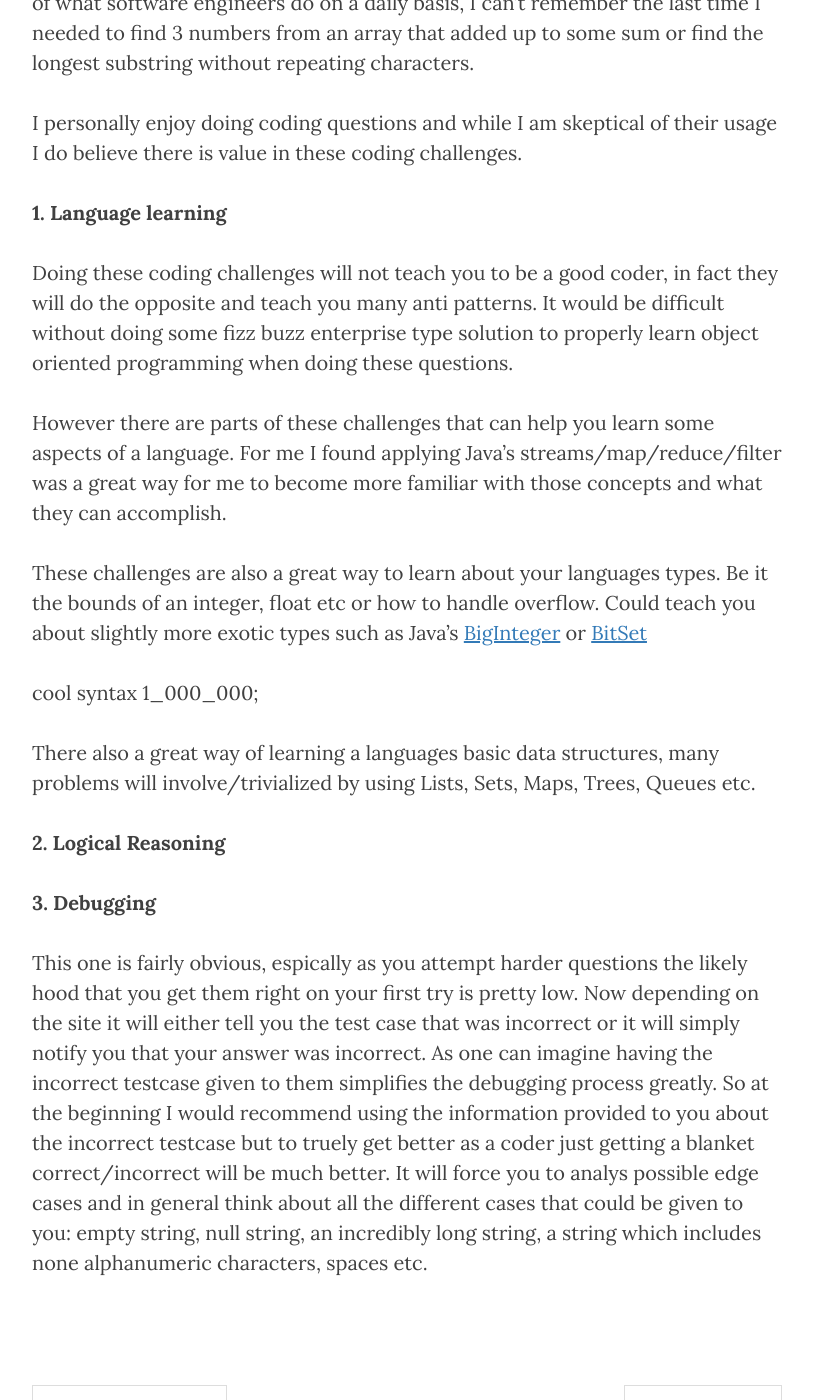
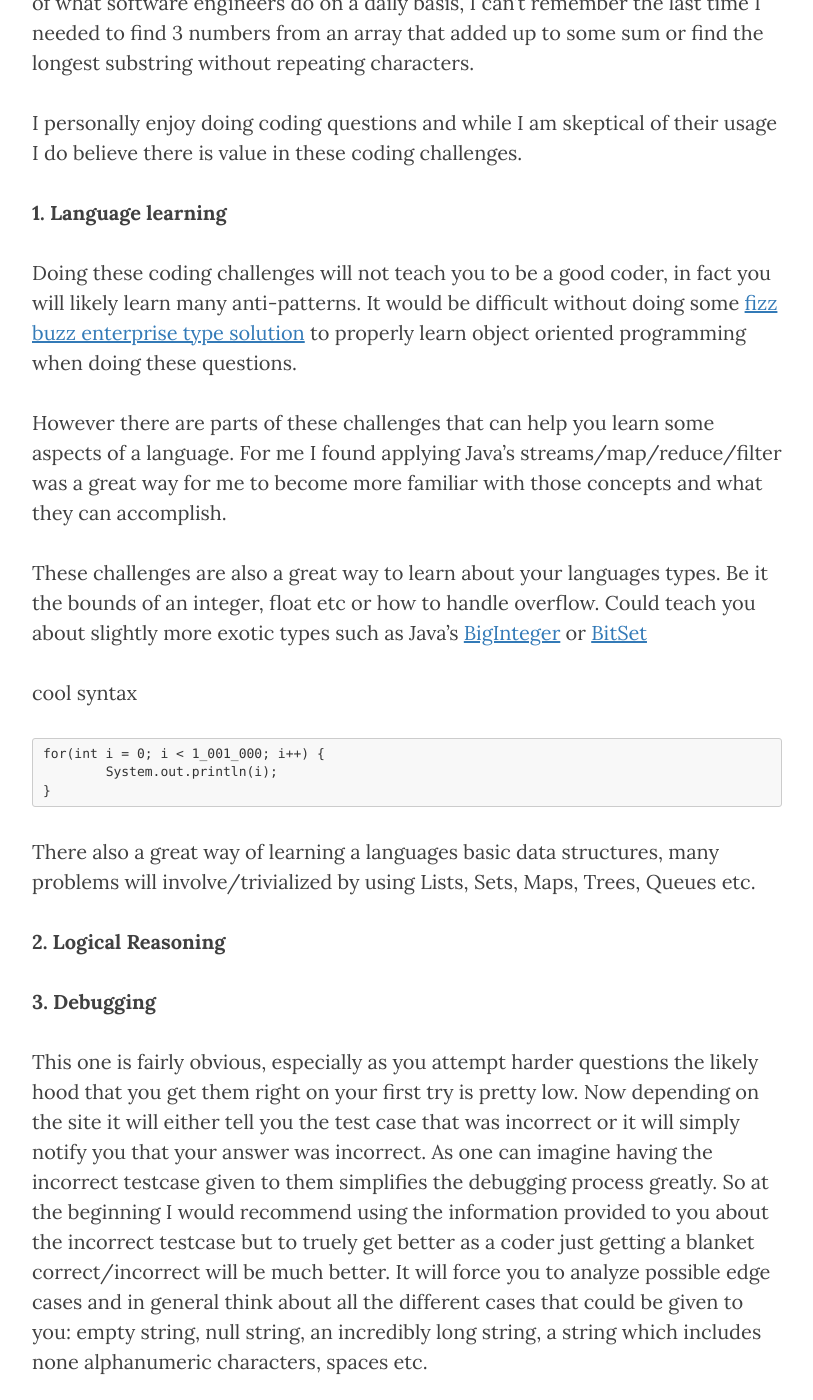
Before and after one commit to kwojcicki/kwojcicki.github.io, a Jekyll site: the page built from _posts/2019-03-23-CODING-CHALLENGES.md, in a window 1280 px wide and 1400 px high, scrolled down 1064 px. Shown: the whole window, without its empty margins (233-1046 px from the left). Built offline with Jekyll 4.4.1, drawn with Linux system fonts in a browser that asks for light colours; nearby versions of some CDN libraries; some of the changed text lies outside the part shown.

Commit message:
coding challenge progress

````diff
--- a/_posts/2019-03-23-CODING-CHALLENGES.md
+++ b/_posts/2019-03-23-CODING-CHALLENGES.md
@@ -13,19 +13,17 @@
 
 Coding challenge websites such as HackerRank, Project Euler, TopCoder etc have an interesting dichotomy.
 
-For those of you unfamilar with what a coding challenge website is, then essentially what it provides is a bank of questions and an upload functionality
-such that you can upload your code which will be run against the companies testcases to prove its correctness or not.
+For those of you unfamilar with what a coding challenge website is, then essentially what it provides is a bank of questions and an upload functionality such that you can upload your code which will be run against testcases to "prove" its correctness or not.
 
-On one hand by many entering the industry these websites are a great resource to practice for interviews.
-However these questions are often a poor reflection of what software engineers do on a daily basis,
-I can't remember the last time I needed to find 3 numbers from an array that added up to some sum or find the longest substring without repeating characters.
+On one hand for many entering the industry these websites are a great resource to practice for interviews.
+However these questions are often a poor reflection of what software engineers do on a daily basis, I can't remember the last time I needed to find 3 numbers from an array that added up to some sum or find the longest substring without repeating characters.
 
 I personally enjoy doing coding questions and while I am skeptical of their usage I do believe there is value in these coding challenges.
 
 **1. Language learning**
 
-Doing these coding challenges will not teach you to be a good coder, in fact they will do the opposite and teach you many anti patterns.
-It would be difficult without doing some fizz buzz enterprise type solution to properly learn object oriented programming when doing these questions.
+Doing these coding challenges will not teach you to be a good coder, in fact you will likely learn many anti-patterns.
+It would be difficult without doing some [fizz buzz enterprise type solution](https://github.com/EnterpriseQualityCoding/FizzBuzzEnterpriseEdition) to properly learn object oriented programming when doing these questions.
 
 However there are parts of these challenges that can help you learn some aspects of a language. For me I found applying Java's streams/map/reduce/filter was a
 great way for me to become more familiar with those concepts and what they can accomplish.
@@ -33,7 +31,12 @@
 These challenges are also a great way to learn about your languages types. Be it the bounds of an integer, float etc or how to handle overflow. Could teach you about slightly
 more exotic types such as Java's [BigInteger](https://docs.oracle.com/javase/7/docs/api/java/math/BigInteger.html) or [BitSet](https://docs.oracle.com/javase/7/docs/api/java/util/BitSet.html)
 
-cool syntax 1_000_000;
+cool syntax
+```
+for(int i = 0; i < 1_001_000; i++) {
+	System.out.println(i);
+}
+```
 
 There also a great way of learning a languages basic data structures, many problems will involve/trivialized by using Lists, Sets, Maps, Trees, Queues etc.
 
@@ -42,9 +45,14 @@
 
 **3. Debugging**
 
-This one is fairly obvious, espically as you attempt harder questions the likely hood that you get them right on your first try is pretty low.
+This one is fairly obvious, especially as you attempt harder questions the likely hood that you get them right on your first try is pretty low.
 Now depending on the site it will either tell you the test case that was incorrect or it will simply notify you that your answer was incorrect.
 As one can imagine having the incorrect testcase given to them simplifies the debugging process greatly. So at the beginning I would recommend
 using the information provided to you about the incorrect testcase but to truely get better as a coder just getting a blanket correct/incorrect will be much better.
-It will force you to analys possible edge cases and in general think about all the different cases that could be given to you: empty string, null string, an incredibly long string, a string
+It will force you to analyze possible edge cases and in general think about all the different cases that could be given to you: empty string, null string, an incredibly long string, a string
 which includes none alphanumeric characters, spaces etc.
+
+
+**4. Social Aspect**
+
+Maybe the crowd I hang out with is especially nerdy, but bringing up an interesting challenge from time to time is a great opportunity for bonding between colleagues or friends as well as a shared learning experience.
````
